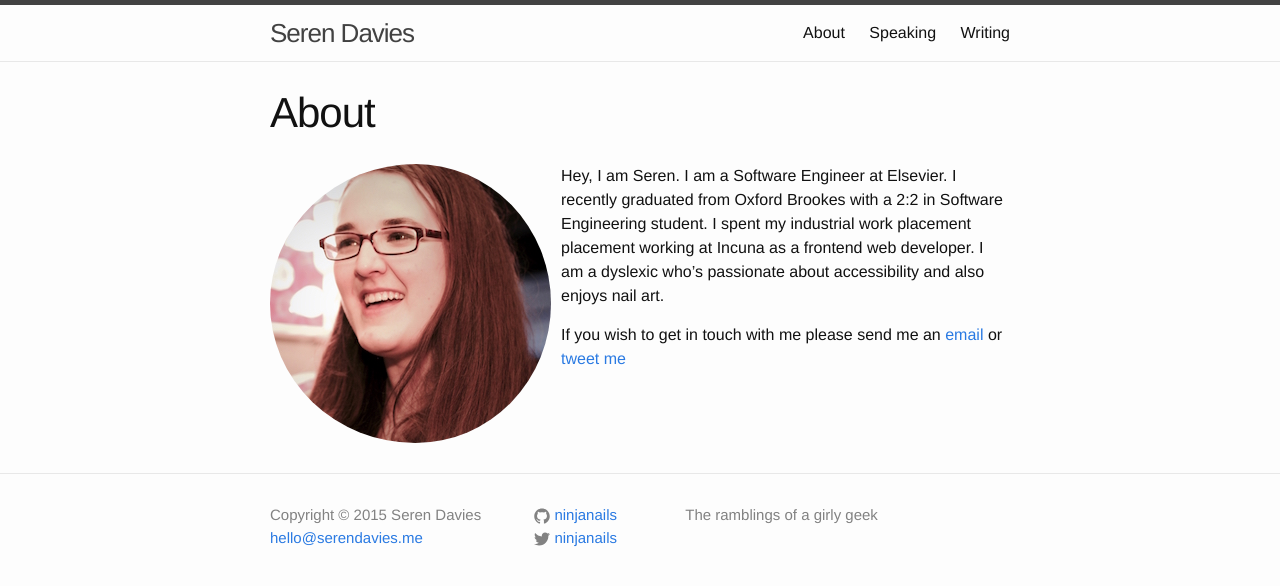
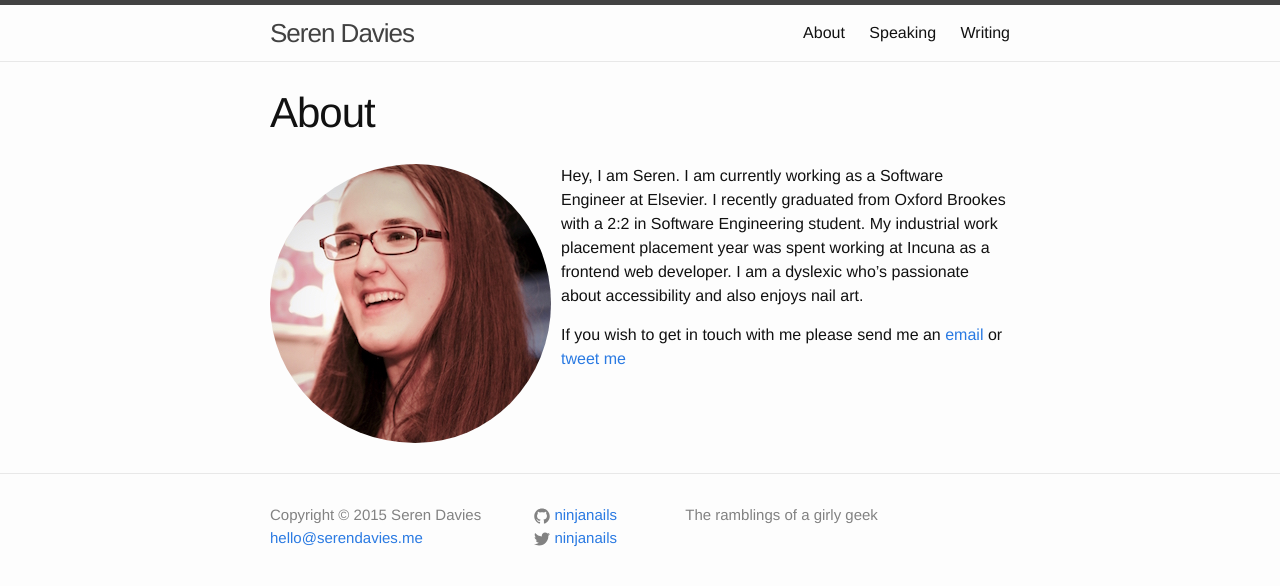
Before and after one commit to ninjanails/ninjanails.github.io, a Jekyll site: the page built from about.md, in a window 1280 px wide. Shown: the top 586 px of the page. Built offline with Jekyll 4.4.1, drawn with Linux system fonts in a browser that asks for light colours.

Commit message:
Further update to avoid using i

```diff
--- a/about.md
+++ b/about.md
@@ -7,8 +7,8 @@
 <!--![Photo of Seren]({{site.baseurl}}/img/serenDavies.jpg)-->
 <img style="float: left; padding-right: 10px; border-radius: 100%;" src="{{site.baseurl}}/images/serenDavies.jpg">
 
-Hey, I am Seren. I am a Software Engineer at Elsevier.
-I recently graduated from Oxford Brookes with a 2:2 in Software Engineering student. I spent my industrial work placement placement working at Incuna as a frontend web developer.
+Hey, I am Seren. I am currently working as a Software Engineer at Elsevier.
+I recently graduated from Oxford Brookes with a 2:2 in Software Engineering student. My industrial work placement placement year was spent working at Incuna as a frontend web developer.
 I am a dyslexic who's passionate about accessibility and also enjoys nail art.
 
 If you wish to get in touch with me please send me an [email](mailto:hello@serendavies.me) or [tweet me](https://twitter.com/ninjanails)
```
